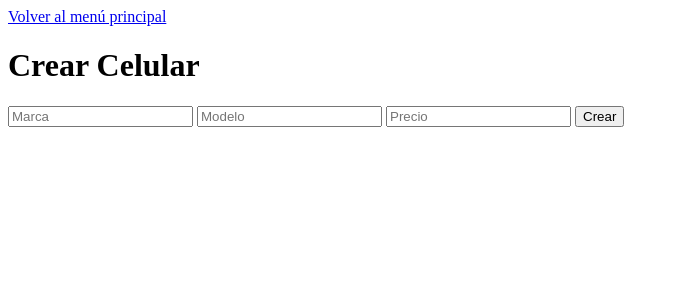
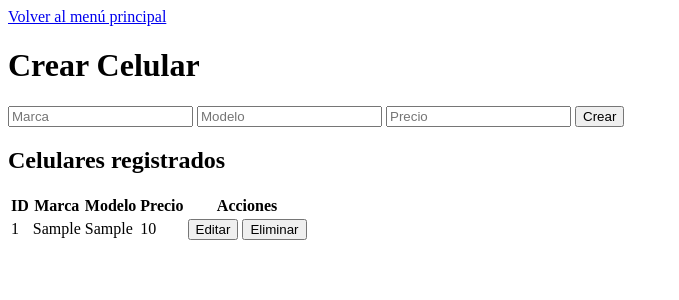
Before and after one commit to johandanielz/EvidenciaPython2, a Flask app: page /celulares-form in a window 1280 px wide. Shown: the top 300 px of the page, without its empty margins (0-679 px from the left). Run offline with Flask 3, Linux system fonts and the light colour scheme; tables that the repository leaves empty hold one stand-in row (values such as "Sample post").

Commit message:
Se agregan las funciones de Eliminar y Editar al FrontEnd de Celulares

```diff
--- a/static/celulares.js
+++ b/static/celulares.js
@@ -1,12 +1,19 @@
+const tablaCelulares = document.getElementById("tabla-celulares");
+const btnCrearEditar = document.getElementById("btn-submit");
+const textoOriginalBoton = btnCrearEditar.textContent;
+let idEditando = null;
+
 document.getElementById("form-celular")
 .addEventListener("submit", async function(event) {
     event.preventDefault();
 
     const datos = new FormData(event.target);
+    const url = idEditando ? `/celulares/${idEditando}` : "/celulares";
+    const metodo = idEditando ? "PUT" : "POST";
 
     try {
-        const response = await fetch("/celulares", {
-            method: "POST",
+        const response = await fetch(url, {
+            method: metodo,
             headers: { "Content-Type": "application/json" },
             body: JSON.stringify({
                 marca: datos.get("marca"),
@@ -14,11 +21,57 @@ document.getElementById("form-celular")
                 precio: datos.get("precio")
             })
         });
-
-        const data = await response.json();
-        document.getElementById("mensaje").textContent = "Celular creado: " + data.marca;
+        cargarCelulares();
         event.target.reset();
+        idEditando = null;
+        btnCrearEditar.textContent = textoOriginalBoton;
     } catch (error) {
         document.getElementById("mensaje").textContent = "Error al crear el celular";
     }
 });
+
+async function cargarCelulares() {
+    const response = await fetch("/celulares");
+    const celulares = await response.json();
+    tablaCelulares.innerHTML = "";
+
+    if (celulares.length === 0){
+        tablaCelulares.innerHTML = "No hay celulares registrados";
+        return;
+    }
+
+    const filas = celulares.map(c => `
+        <tr>
+            <td>${c.id}</td>
+            <td>${c.marca}</td>
+            <td>${c.modelo}</td>
+            <td>${c.precio}</td>
+            <td>
+                <button onclick="editarCelular(${c.id}, '${c.marca}', '${c.modelo}', ${c.precio})">Editar</button>
+                <button onclick="eliminarCelular(${c.id})">Eliminar</button>
+            </td>
+        </tr>
+    `).join("");
+
+    tablaCelulares.innerHTML = filas;
+}
+
+async function eliminarCelular(id) {
+    const response = await fetch(`/celulares/${id}`, {method: "DELETE"});
+
+    if (!response.ok) throw new Error("Error al eliminar elemento");
+    cargarCelulares();
+    console.log("Celular eliminado correctamente");
+    return;
+
+}
+
+function editarCelular(id, marca, modelo, precio) {
+    document.querySelector('[name="marca"]').value = marca;
+    document.querySelector('[name="modelo"]').value = modelo;
+    document.querySelector('[name="precio"]').value = precio;
+    idEditando = id;
+    btnCrearEditar.textContent = "Actualizar";
+}
+
+cargarCelulares();
--- a/templates/celulares.html
+++ b/templates/celulares.html
@@ -12,11 +12,27 @@
         <input type="text" name="marca" placeholder="Marca" required>
         <input type="text" name="modelo" placeholder="Modelo" required>
         <input type="number" name="precio" placeholder="Precio" step="0.01" required>
-        <button type="submit">Crear</button>
+        <button type="submit" id="btn-submit">Crear</button>
     </form>
 
     <p id="mensaje"></p>
 
+    <h2>Celulares registrados</h2>
+    <table>
+        <thead>
+            <tr>
+                <th>ID</th>
+                <th>Marca</th>
+                <th>Modelo</th>
+                <th>Precio</th>
+                <th>Acciones</th>
+            </tr>
+        </thead>
+        <tbody id="tabla-celulares">
+            <!-- Aqui se insertan las filas de forma dinamica-->
+        </tbody>
+    </table>
+
     <script src="/static/celulares.js"></script>
 </body>
 </html>
```
